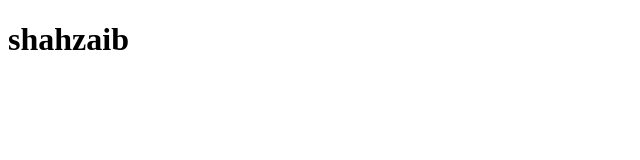
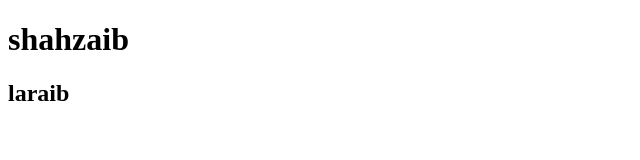
Before and after one commit to MS-Shahzaib-code/-delete, a plain HTML site: page index.html in a window 1280 px wide. Shown: the whole page, without its empty margins (0-640 px from the left). Drawn offline with Linux system fonts and the light colour scheme.

Commit message:
add h2 heading

```diff
--- a/index.html
+++ b/index.html
@@ -7,5 +7,6 @@
 </head>
 <body>
     <h1>shahzaib</h1>
+    <h2>laraib</h2>
 </body>
 </html>
```
Also changed, not shown: index.js (line endings or trailing spaces).
